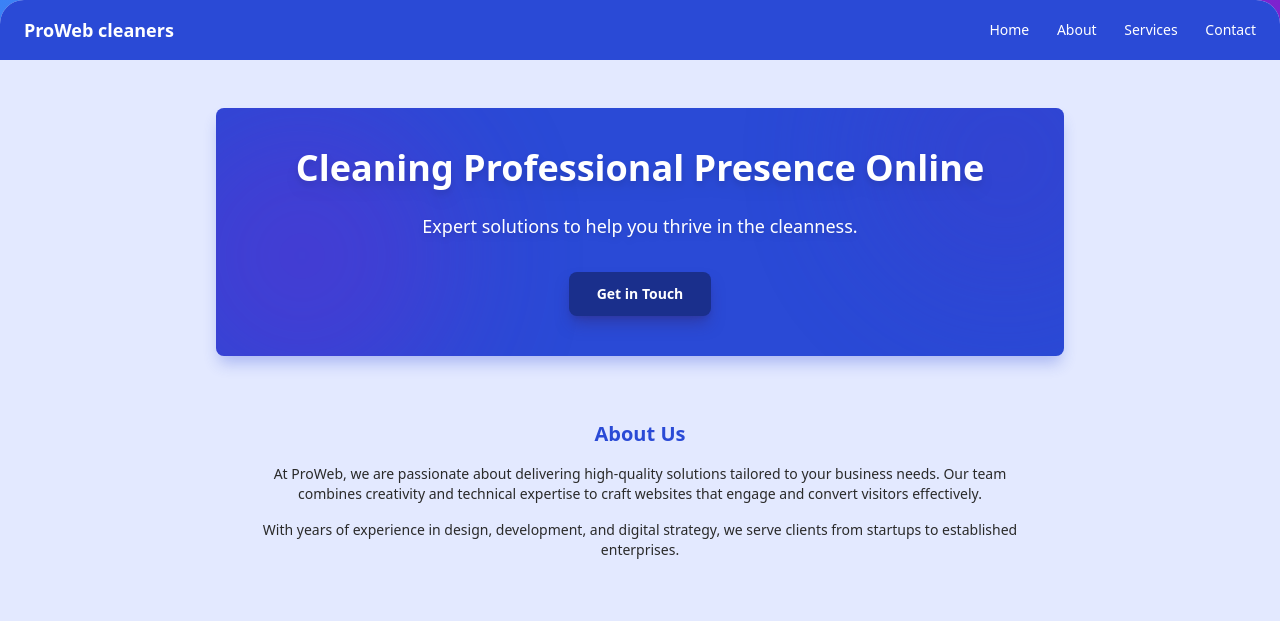
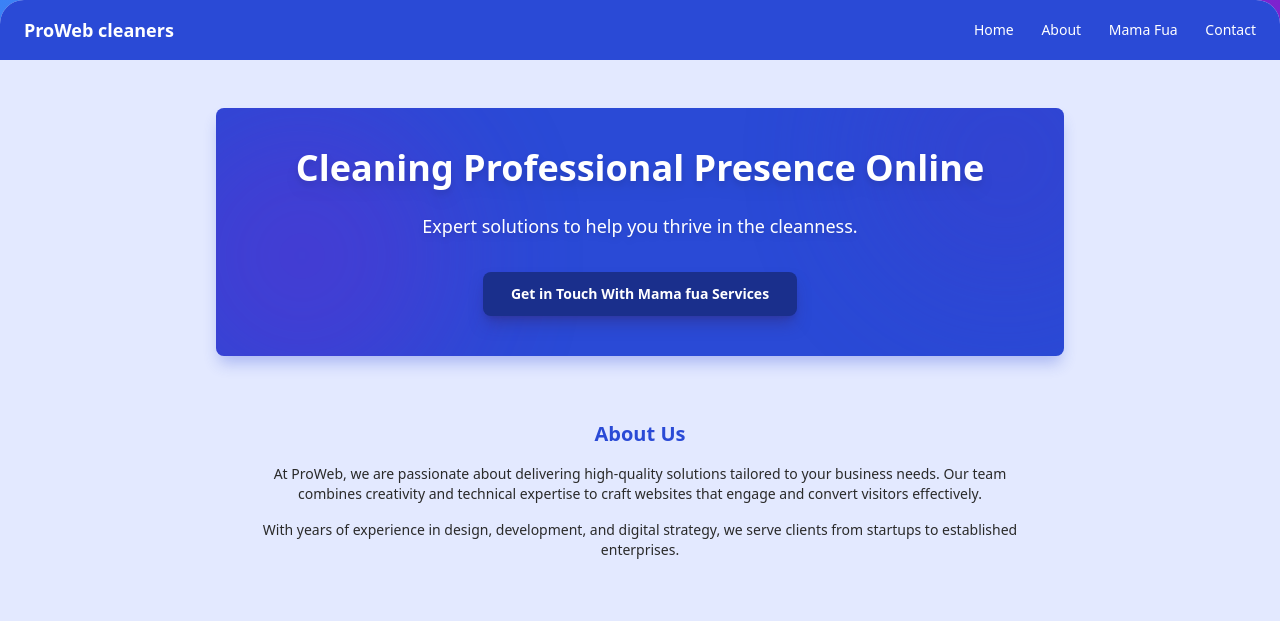
Before and after one commit to webcast-com/mama-fua-connection-, a plain HTML site: page index.html in a window 1280 px wide. Shown: the top 621 px of the page. Drawn offline with nearby package versions, Linux system fonts and the light colour scheme.

Commit message:
Update index.html

```diff
--- a/index.html
+++ b/index.html
@@ -19,13 +19,13 @@
      <a class="hover:underline" href="#">
       Home
      </a>
-     <a class="hover:underline" href="#">
+     <a class="hover:underline" href="about.html">
       About
      </a>
-     <a class="hover:underline" href="#">
-      Services
+     <a class="hover:underline" href="gallery.html">
+      Mama Fua
      </a>
-     <a class="hover:underline" href="#">
+     <a class="hover:underline" href="contact.html">
       Contact
      </a>
     </nav>
@@ -42,7 +42,7 @@
        Expert solutions to help you  thrive in the cleanness.
       </p>
       <button class="bg-[#1a2f8c] px-7 py-3 rounded-lg text-sm font-semibold hover:bg-[#162a7a] transition shadow-lg shadow-indigo-900/50">
-       Get in Touch
+       Get in Touch With Mama fua Services
       </button>
      </div>
     </section>
```
